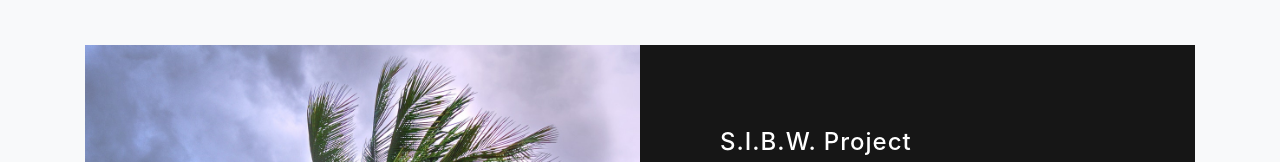
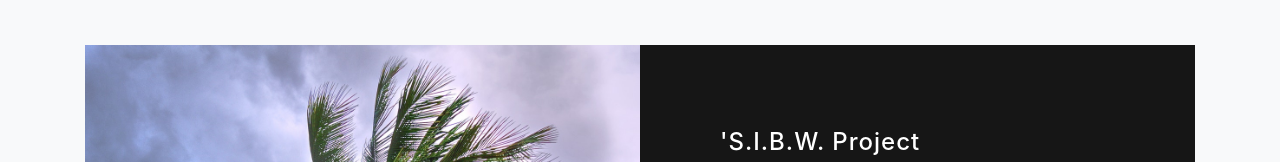
Before and after one commit to ggoldammer/new-portfolio, a website with bundled scripts: page index.html in a window 1280 px wide. Shown: the part 1861-2023 px from the top of the page. Built offline with nearby package versions, Linux system fonts and the light colour scheme.

Commit message:
Fixed another typo

```diff
--- a/index.html
+++ b/index.html
@@ -110,7 +110,7 @@
           <div class="bg-black text-center h-100 project">
             <div class="d-flex h-100">
               <div class="project-text w-100 my-auto text-center text-lg-left">
-                <h4 class="text-white">S.I.B.W. Project</h4>
+                <h4 class="text-white">'S.I.B.W. Project</h4>
                 <p class="mb-0 text-white-50">Should I Be Worried?' or S.I.B.W. aims to be a baseline application that
                   retrieves and displays vital information to the user in the case of a natural disaster.</p>
                 <hr class="d-none d-lg-block mb-0 ml-0">
```
